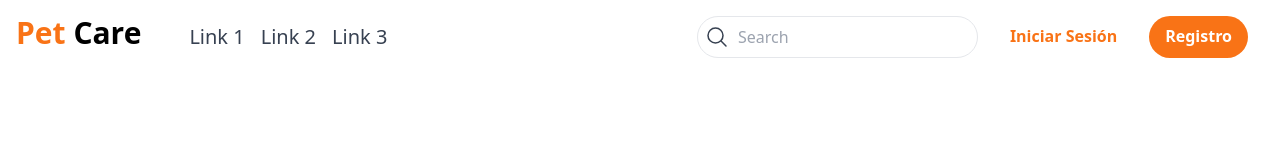
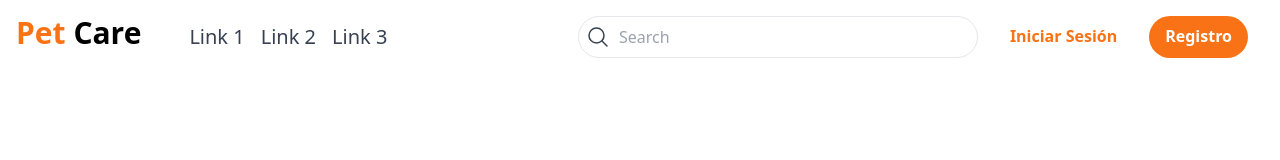
Before and after one commit to altaskur/devaton-quita-edicion-grupo-uno-Front, an Angular app: page / in a window 1280 px wide. Shown: the top 160 px of the page. Built offline with nearby package versions, Linux system fonts and the light colour scheme.

Commit message:
style: apply a min-width to input search

```diff
--- a/src/app/core/navbar/navbar.component.html
+++ b/src/app/core/navbar/navbar.component.html
@@ -73,7 +73,7 @@
           name="search"
           id="search"
           placeholder="Search"
-          class="py-2 ps-10 pe-2 border text-gray-700 rounded-full focus:outline-none" />
+          class="py-2 ps-10 pe-2 border text-gray-700 rounded-full min-w-[25rem] focus:outline-none" />
       </div>
       <div class="flex flex-col gap-4 md:flex md:flex-row" *ngIf="!ISAUTH">
         <a
```
